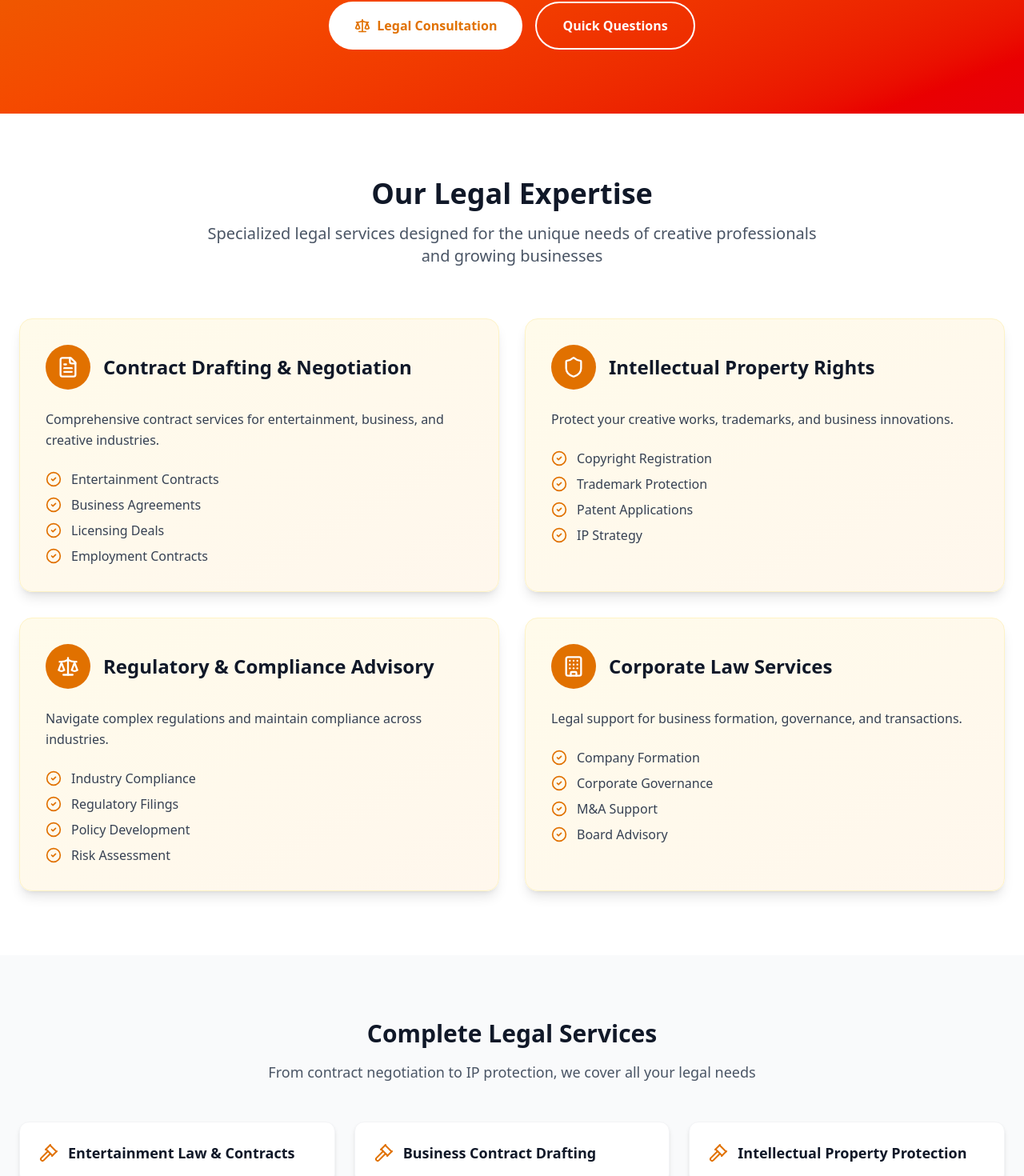
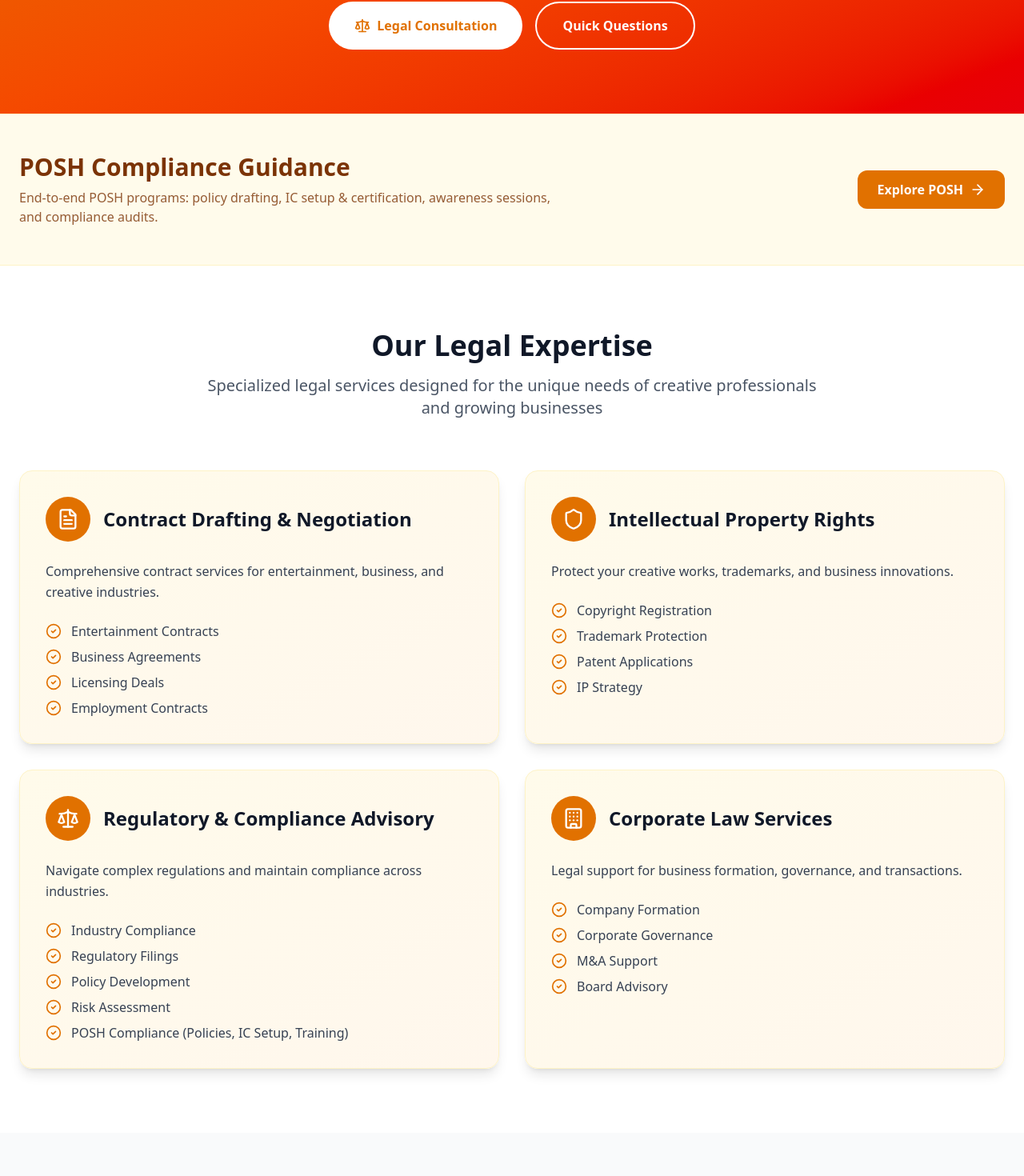
Before and after one commit to bagrechajayesh/themosaic, a React (Vite) app: page /legal in a window 1280 px wide. Shown: the part 442-1912 px from the top of the page at 80% size. Built offline with nearby package versions, Linux system fonts and the light colour scheme; the HTML template or start-up script is replaced by a standard one.

Commit message:
Posh to Legal

```diff
--- a/src/pages/Growth.jsx
+++ b/src/pages/Growth.jsx
@@ -64,7 +64,6 @@ function Meta({ title, description, url, image }) {
     document.head.appendChild(script);
 
     return () => {
-      // Clean up JSON-LD on unmount to avoid duplicates during client nav
       const s = document.getElementById("ld-growth");
       if (s) s.remove();
     };
@@ -78,14 +77,10 @@ export default function Growth() {
   const { data: growthData, loading: growthLoading, error: growthError } = useGrowth();
   const { data: servicesData, loading: servicesLoading } = useServices();
 
-  // Fallback services if data loading fails
-  const services = growthData?.programs || servicesData?.growth?.services || [
-    {
-      id: "posh",
-      title: "POSH Compliance Guidance",
-      blurb: "Policies, IC setup, awareness & audits — delivered with Yellow Spark.",
-      emoji: "🛡️",
-    },
+  // Fallback services if data loading fails (POSH removed)
+  const services =
+    growthData?.programs ||
+    servicesData?.growth?.services || [
       {
         id: "communication",
         title: "Effective Communication Skills",
@@ -103,7 +98,7 @@ export default function Growth() {
   const pageMeta = {
     title: "Growth Services | The Mosaic",
     description:
-      "Unlock growth with POSH compliance guidance (with Yellow Spark), effective communication skills, and creative thinking workshops. Click a service to learn more.",
+      "Unlock growth with effective communication skills and creative thinking workshops. Click a service to learn more.",
     url: "https://themosaic.pro/growth",
     image: "",
   };
@@ -147,7 +142,6 @@ export default function Growth() {
         {/* Cards */}
         <div className="grid gap-6 md:grid-cols-3 mt-10">
           {Object.entries(services).map(([key, service], i) => {
-            // Handle both object format (from growthData.programs) and array format (fallback)
             const serviceData = service.id ? service : { id: key, ...service };
 
             return (
@@ -178,14 +172,14 @@ export default function Growth() {
           })}
         </div>
 
-        {/* Quick highlights */}
+        {/* Quick highlights (POSH reference removed) */}
         <div className="mt-14">
           <h2 className="text-2xl font-bold mb-4">How we help</h2>
           <ul className="grid gap-3 md:grid-cols-2 text-base leading-7">
             <li>📈 Business strategy & positioning</li>
             <li>💬 Communication and executive presence</li>
-            <li>🎯 Compliance & culture programs (POSH, etc.)</li>
             <li>💡 Creativity sprints for problem-solving</li>
+            <li>🧭 Mentoring & program design</li>
           </ul>
         </div>
 
--- a/src/pages/Legal.jsx
+++ b/src/pages/Legal.jsx
@@ -7,14 +7,15 @@ import { Scale, FileText, Shield, Users, Building, Gavel, CheckCircle2, ArrowRig
 export default function Legal() {
   const { data: servicesData, loading, error } = useServices();
 
-  // Fallback legal services if data loading fails
+  // Fallback legal services if data loading fails (now includes POSH)
   const legalServices = servicesData?.legal?.services || [
     "Entertainment Law & Contracts",
     "Business Contract Drafting",
     "Intellectual Property Protection",
     "Corporate Law & Compliance",
     "Litigation Support & Representation",
-    "Legal Consulting & Advisory"
+    "Legal Consulting & Advisory",
+    "POSH Compliance & Workplace Safety",
   ];
 
   const legalAreas = [
@@ -22,33 +23,39 @@ export default function Legal() {
       icon: FileText,
       title: "Contract Drafting & Negotiation",
       description: "Comprehensive contract services for entertainment, business, and creative industries.",
-      services: ["Entertainment Contracts", "Business Agreements", "Licensing Deals", "Employment Contracts"]
+      services: ["Entertainment Contracts", "Business Agreements", "Licensing Deals", "Employment Contracts"],
     },
     {
       icon: Shield,
       title: "Intellectual Property Rights",
       description: "Protect your creative works, trademarks, and business innovations.",
-      services: ["Copyright Registration", "Trademark Protection", "Patent Applications", "IP Strategy"]
+      services: ["Copyright Registration", "Trademark Protection", "Patent Applications", "IP Strategy"],
     },
     {
       icon: Scale,
       title: "Regulatory & Compliance Advisory",
       description: "Navigate complex regulations and maintain compliance across industries.",
-      services: ["Industry Compliance", "Regulatory Filings", "Policy Development", "Risk Assessment"]
+      services: [
+        "Industry Compliance",
+        "Regulatory Filings",
+        "Policy Development",
+        "Risk Assessment",
+        "POSH Compliance (Policies, IC Setup, Training)",
+      ],
     },
     {
       icon: Building,
       title: "Corporate Law Services",
       description: "Legal support for business formation, governance, and transactions.",
-      services: ["Company Formation", "Corporate Governance", "M&A Support", "Board Advisory"]
-    }
+      services: ["Company Formation", "Corporate Governance", "M&A Support", "Board Advisory"],
+    },
   ];
 
   const industries = [
     { name: "Entertainment & Media", description: "Film, TV, music, digital content" },
     { name: "Creative Industries", description: "Art, design, publishing, gaming" },
     { name: "Technology Startups", description: "SaaS, apps, digital platforms" },
-    { name: "Small & Medium Business", description: "General business legal needs" }
+    { name: "Small & Medium Business", description: "General business legal needs" },
   ];
 
   if (loading) {
@@ -109,6 +116,31 @@ export default function Legal() {
                 Quick Questions
               </a>
             </div>
+          </motion.div>
+        </div>
+      </section>
+
+      {/* Featured: POSH */}
+      <section className="py-12 bg-amber-50 border-y border-amber-100">
+        <div className="max-w-7xl mx-auto px-6">
+          <motion.div
+            initial={{ opacity: 0, y: 16 }}
+            whileInView={{ opacity: 1, y: 0 }}
+            transition={{ duration: 0.5 }}
+            className="flex flex-col md:flex-row items-start md:items-center justify-between gap-6"
+          >
+            <div>
+              <h2 className="text-2xl md:text-3xl font-bold text-amber-900">POSH Compliance Guidance</h2>
+              <p className="text-amber-900/80 mt-2 max-w-2xl">
+                End-to-end POSH programs: policy drafting, IC setup & certification, awareness sessions, and compliance audits.
+              </p>
+            </div>
+            <Link
+              to="/legal/posh"
+              className="inline-flex items-center px-6 py-3 bg-amber-600 text-white rounded-xl font-semibold hover:bg-amber-700 transition"
+            >
+              Explore POSH <ArrowRight className="w-5 h-5 ml-2" />
+            </Link>
           </motion.div>
         </div>
       </section>
--- a/src/pages/growth/Posh.jsx
+++ b/src/pages/legal/Posh.jsx
@@ -1,8 +1,9 @@
+// src/pages/legal/Posh.jsx
 import React from "react";
 import { motion } from "framer-motion";
 import { Shield, CheckCircle2, Users, Scale, BookOpen, ArrowRight } from "lucide-react";
 import { Link } from "react-router-dom";
-import Meta from "../../components/Meta"; // ← tiny SEO helper you already have
+import Meta from "../../components/Meta"; // tiny SEO helper
 
 const fadeUp = (d = 0) => ({
   initial: { opacity: 0, y: 24 },
@@ -15,7 +16,7 @@ export default function Posh() {
   const title = "POSH Compliance Guidance | The Mosaic";
   const description =
     "End-to-end POSH programs by The Mosaic: policy drafting, IC setup & certification, awareness sessions, and compliance audits.";
-  const url = "https://themosaic.pro/growth/posh";
+  const url = "https://themosaic.pro/legal/posh"; // moved under Legal
 
   // JSON-LD
   const serviceLd = {
@@ -66,7 +67,6 @@ export default function Posh() {
             POSH Compliance Guidance
           </motion.h1>
 
-          {/* Mention partner only as plain text, no outbound link */}
           <motion.p {...fadeUp(0.15)} className="mt-6 max-w-3xl text-lg/8 opacity-90">
             Comprehensive, action-oriented POSH programs — delivered by The Mosaic{" "}
             <span className="opacity-80">in partnership with</span>{" "}
@@ -74,15 +74,14 @@ export default function Posh() {
           </motion.p>
 
           <motion.div {...fadeUp(0.3)} className="mt-8 flex flex-wrap gap-3">
-            {/* CTA changed to Contact page */}
             <Link
               to="/contact"
               className="bg-white text-rose-700 font-semibold px-6 py-3 rounded-xl hover:bg-rose-50 transition inline-flex items-center"
             >
               Contact us <ArrowRight className="w-5 h-5 ml-2" />
             </Link>
-            <Link to="/growth" className="border border-white/40 px-6 py-3 rounded-xl hover:bg-white/10">
-              Back to Growth
+            <Link to="/legal" className="border border-white/40 px-6 py-3 rounded-xl hover:bg-white/10">
+              Back to Legal
             </Link>
           </motion.div>
         </div>
@@ -161,7 +160,7 @@ export default function Posh() {
         </div>
       </section>
 
-      {/* Contact block (kept for a strong CTA, but now routes to /contact) */}
+      {/* Contact block */}
       <section id="contact" className="max-w-7xl mx-auto px-6 pb-20">
         <motion.div
           {...fadeUp()}
```
Lines whose indentation alone changed are shown as unchanged.
